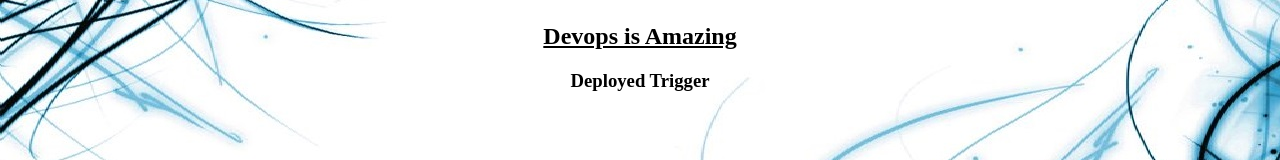
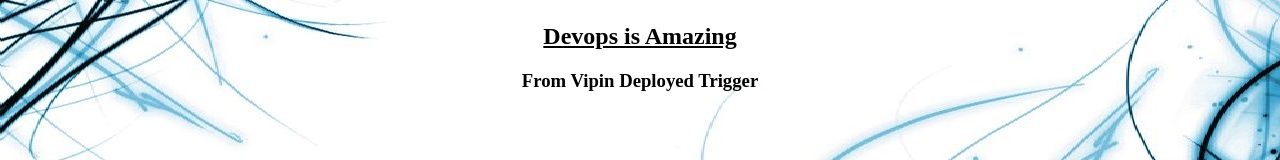
Before and after one commit to nVipin2505/DemoDevops, a plain HTML site: page devopsIQ/index.html in a window 1280 px wide. Shown: the part 561-721 px from the top of the page. Drawn offline with Linux system fonts and the light colour scheme.

Commit message:
Update index.html

```diff
--- a/devopsIQ/index.html
+++ b/devopsIQ/index.html
@@ -13,6 +13,6 @@
 </p>
 <h1 align="center"><u>Welcome to CloudTrain Release V11.02</u></h1>
 <h2 align="center"><u>Devops is Amazing</u></h1>
-  <h3 align="center">Deployed  Trigger</h3>
+  <h3 align="center">From Vipin Deployed  Trigger</h3>
 </body>
 </html>
```
